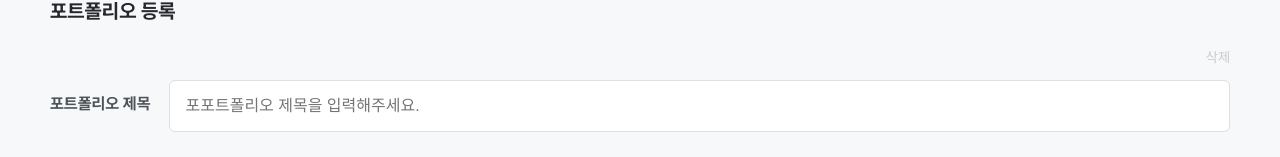
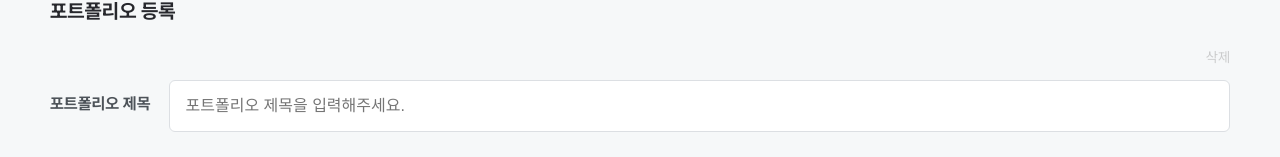
Before and after one commit to Line4thon-Gather/gather_Front_End, a React (Vite) app: page /register in a window 1280 px wide. Shown: the part 672-829 px from the top of the page. Built offline with nearby package versions, Linux system fonts and the light colour scheme.

Commit message:
🗃️ Comment : 불필요 주석 삭제

```diff
--- a/src/pages/creator/CreatorRegistration.jsx
+++ b/src/pages/creator/CreatorRegistration.jsx
@@ -334,7 +334,7 @@ function CreatorRegistration() {
                       'portfolio'
                     )
                   }
-                  placeholder="포포트폴리오 제목을 입력해주세요."
+                  placeholder="포트폴리오 제목을 입력해주세요."
                   maxWidth="100%"
                 />
                 <div className={styles.horizontalContainer}>
--- a/src/pages/creator/DetailCreator.jsx
+++ b/src/pages/creator/DetailCreator.jsx
@@ -20,7 +20,7 @@ const DetailCreator = () => {
       console.log('useEffect 실행됨 - 데이터를 가져오려고 시도합니다.');
 
       try {
-        const token = localStorage.getItem('token'); // 로컬스토리지에서 토큰 가져오기
+        const token = localStorage.getItem('token');
         console.log('토큰:', token);
 
         if (!token) {
```
